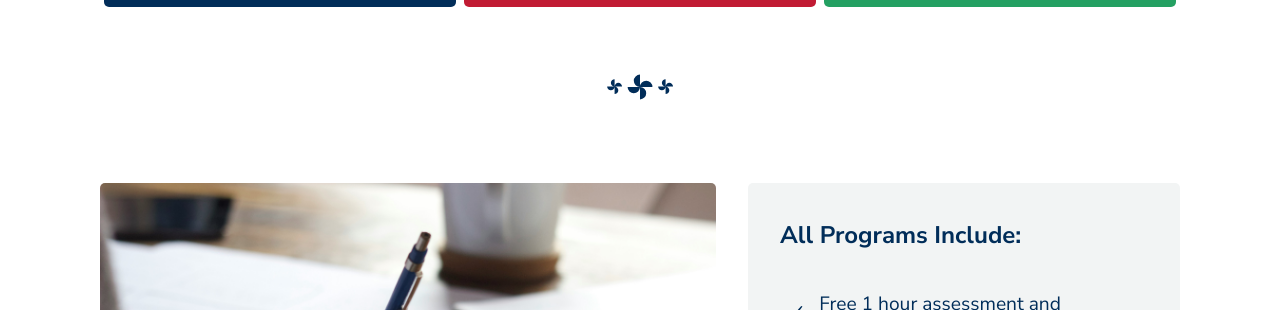
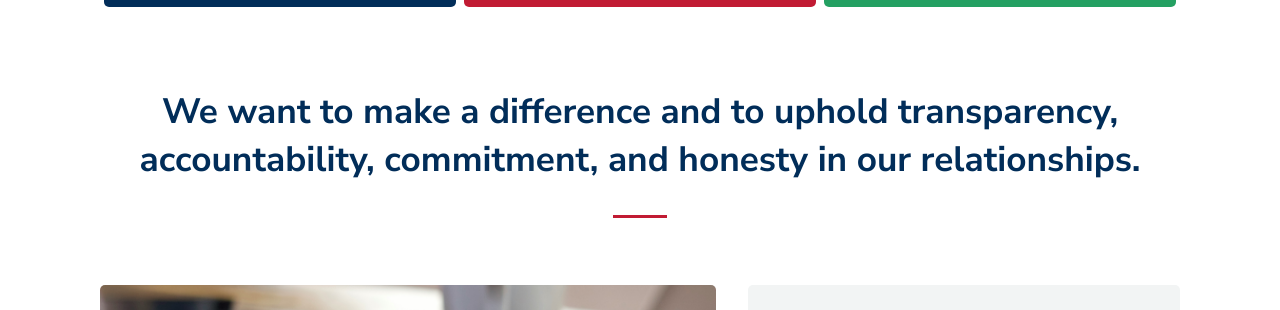
Before and after one commit to oseivale/vaughan-centre-for-autism, a Next.js app: page / in a window 1280 px wide. Shown: the part 1210-1520 px from the top of the page. Built offline with nearby package versions, Linux system fonts and the light colour scheme; a web font is replaced by a local one.

Commit message:
wip: working on beta changes

```diff
--- a/src/components/data.js
+++ b/src/components/data.js
@@ -146,6 +146,13 @@ export const headerColumn = [
     }
 ]
 
+export const headerColumn3 = [
+    {
+        header: `We want to make a difference and to uphold transparency, accountability, commitment,
+        and honesty in our relationships.`
+    }
+]
+
 export const headerColumn2 = [
     {
         header: 'Our Services',
--- a/src/pages/index.js
+++ b/src/pages/index.js
@@ -4,7 +4,7 @@ import { Inter } from "next/font/google";
 import { Footer } from "@/components/Footer/Footer";
 import { MainNav } from '@/components/MainNav/MainNav'
 import { PrimaryCard } from '@/components/Cards/PrimaryCard/PrimaryCard'
-import { footerData, publications, mainNavLinks, listData } from "../components/data";
+import { footerData, publications, mainNavLinks, listData, headerColumn3 } from "../components/data";
 import { arimo, nunito_sans, grupo, staatliches } from '../fonts/fonts'
 import { Layout } from '@/components/Layout/Layout';
 import { HeroBanner } from '@/components/HeroBanner/HeroBanner';
@@ -34,15 +34,16 @@ export default function Home() {
       <HeroBanner bgImg={'/public/aaron-burden-1zR3WNSTnvY-unsplash.jpg'} ctaPath={'/programs'} />
 
       <PageRow columns={headerColumn} />
-      <section style={{ paddingBottom: '5rem' }}>
+      <section>
         <div className={'three-card'}>
           <TertiaryCard CardIcon={Assessment} cardLinkLabel={'Assessment Form'} bgColor={`var(--brand-navy)`} path={'/forms'} cardImage={'/cdc-GDokEYnOfnE-unsplash (1).jpg'} />
           <TertiaryCard CardIcon={Publish} cardLinkLabel={'Publications'} cardImage={'/stephen-phillips-hostreviews-co-uk-Gs-tdnDyYKE-unsplash.jpg'} path={'#'} />
           <TertiaryCard CardIcon={Clipboard} cardLinkLabel={'Registration Form'} cardImage={'/kelly-sikkema-tQQ4BwN_UFs-unsplash.jpg'} bgColor={`var(--brand-green)`} path={'/forms'} />
         </div>
         {/* <div className={'underline'}></div> */}
-        <SwirlPattern />
+        {/* <SwirlPattern /> */}
         {/* <PuzzlePattern /> */}
+        <PageRow columns={headerColumn3} />
       </section>
       <section className={'grid-2-col'}>
 
```
